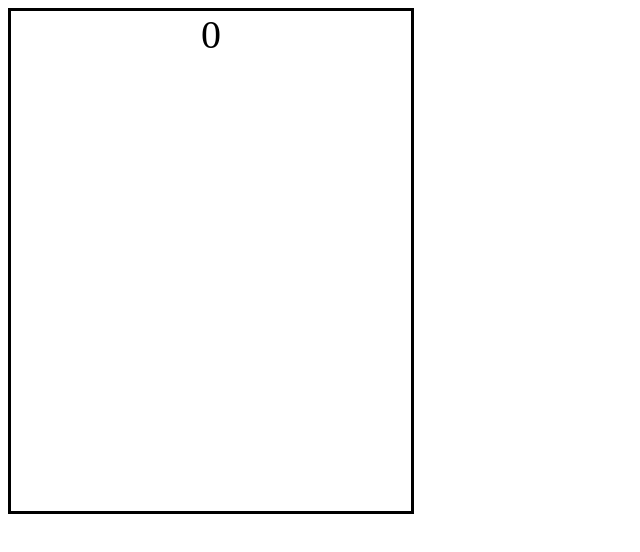
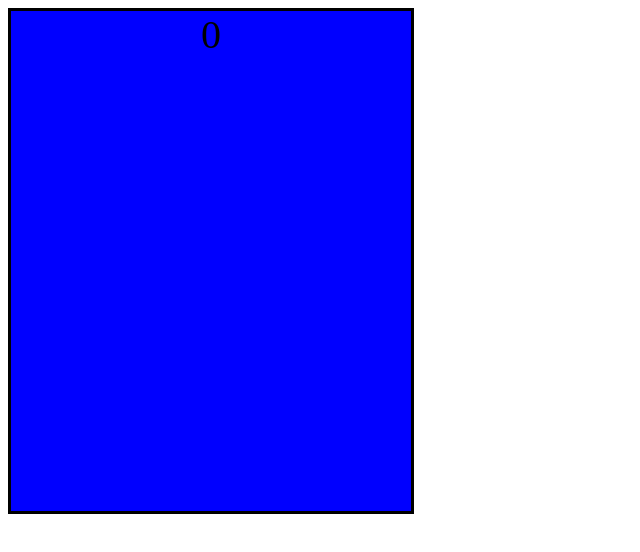
Before and after one commit to SadafHaroon2020/react-color-box, a React (Create React App) app: page / in a window 1280 px wide. Shown: the top 552 px of the page, without its empty margins (0-640 px from the left). Built offline with nearby package versions, Linux system fonts and the light colour scheme; the HTML template or start-up script is replaced by a standard one.

Commit message:
implemented basic functionality of color change

```diff
--- a/src/App.js
+++ b/src/App.js
@@ -18,6 +18,7 @@ class App extends React.Component{
 
     this.setState({
       // counter : this.state.counter + 1,
+      color : "blue"
 
     });
   }
@@ -26,7 +27,9 @@ class App extends React.Component{
    */
   incrementCounter=()=>{
     this.setState(
-     {counter : this.state.counter + 1,}
+     {counter : this.state.counter + 1,
+      color : "orange"
+    }
     )
 
   }
```
